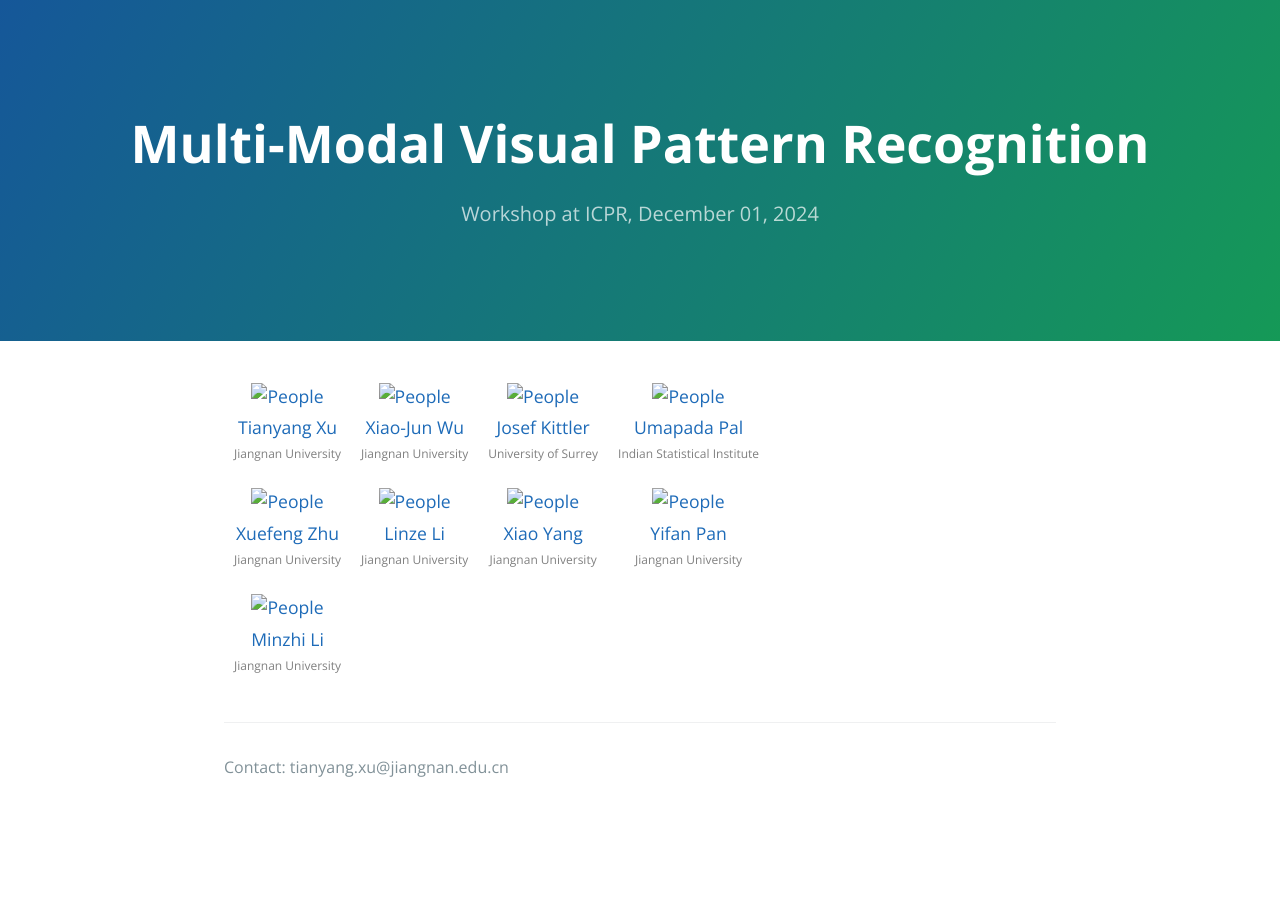
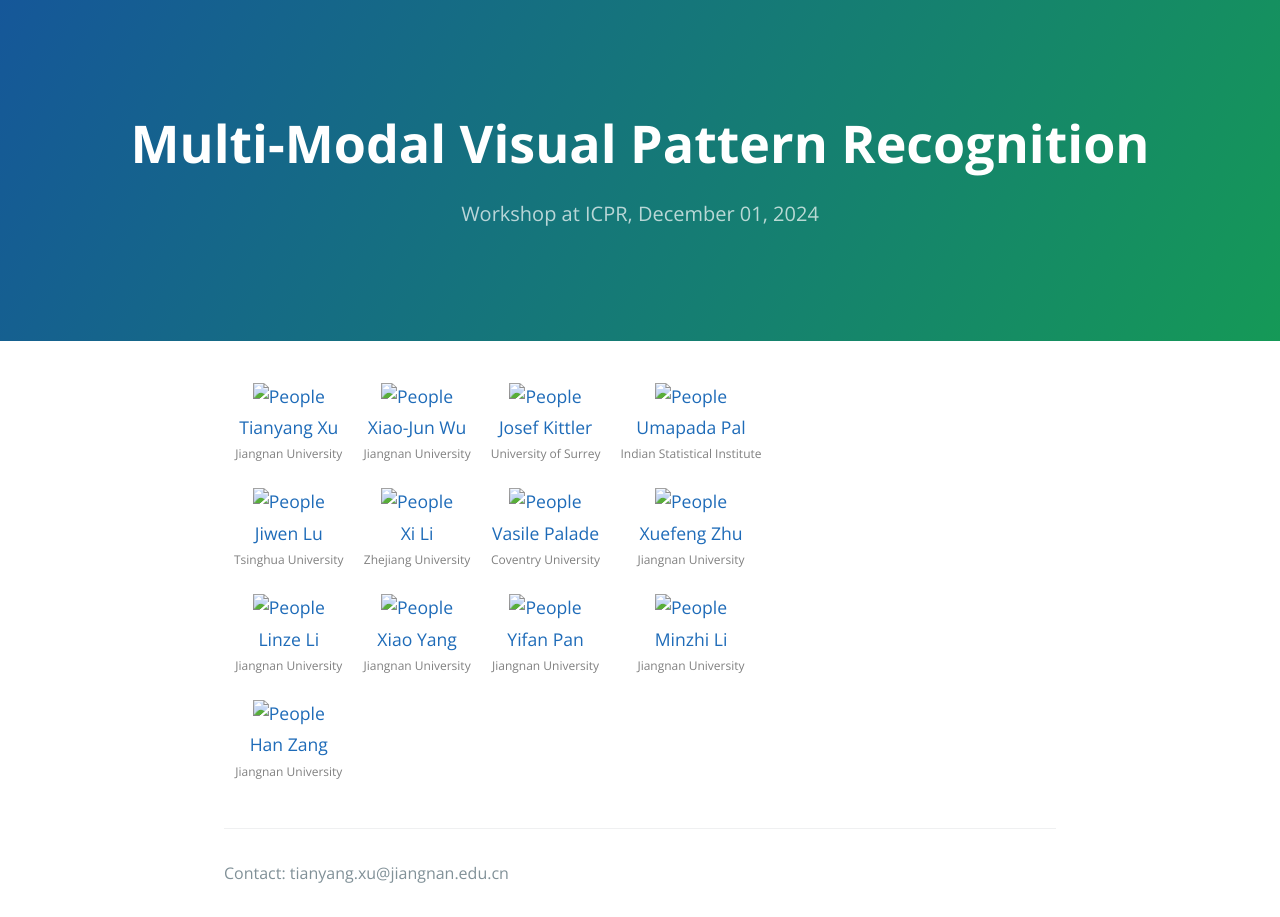
Before and after one commit to PRCI-Lab/mmvpr-workshop-icpr2024, a Jekyll site: the page built from docs/organizing-committee.md, in a window 1280 px wide. Built offline with Jekyll 4.4.1, drawn with Linux system fonts in a browser that asks for light colours; our own code applies the rules of GitHub Pages for plain Markdown files.

Commit message:
Update organizing-committee.md

```diff
--- a/docs/organizing-committee.md
+++ b/docs/organizing-committee.md
@@ -39,6 +39,33 @@
     </tr>
     <tr>
         <td style="text-align: center; padding: 10px; border: 0;">
+            <a href="https://www.au.tsinghua.edu.cn/info/1096/2329.htm">
+                <img src="./figs/Jiwen%20Lu.jpg" alt="People" style="width: 160px; height: 160px;">
+            </a>
+          <a href ="mailto:lujiwen@tsinghua.edu.cn">
+            <p style="margin: 5px 0;">Jiwen Lu</p>
+          </a>
+            <p style="margin: 5px 0; font-size: 12px; color: gray; ">Tsinghua University</p>
+        </td>
+        <td style="text-align: center; padding: 10px; border: 0;">
+            <a href="https://person.zju.edu.cn/en/xilics">
+                <img src="./figs/Xi%20Li.jpg" alt="People" style="width: 160px; height: 160px;">
+            </a>
+           <a href ="mailto:xilizju@zju.edu.cn">
+            <p style="margin: 5px 0;">Xi Li</p>
+           </a>
+            <p style="margin: 5px 0; font-size: 12px; color: gray;">Zhejiang University</p>
+        </td>
+        <td style="text-align: center; padding: 10px; border: 0;">
+            <a href="https://pureportal.coventry.ac.uk/en/persons/vasile-palade">
+                <img src="./figs/Vasile%20Palade.jpg" alt="People" style="width: 160px; height: 160px;">
+            </a>
+          <a href ="https://pureportal.coventry.ac.uk/en/persons/vasile-palade">
+            <p style="margin: 5px 0;">Vasile Palade</p>
+          </a>
+            <p style="margin: 5px 0; font-size: 12px; color: gray;">Coventry University</p>
+        </td>
+        <td style="text-align: center; padding: 10px; border: 0;">
             <a href="https://scholar.google.com/citations?user=tH4flbMAAAAJ">
                 <img src="./figs/Xuefeng%20Zhu.jpg" alt="People" style="width: 160px; height: 160px;">
             </a>
@@ -47,6 +74,8 @@
           </a>
             <p style="margin: 5px 0; font-size: 12px; color: gray; ">Jiangnan University</p>
         </td>
+    </tr>
+    <tr>
         <td style="text-align: center; padding: 10px; border: 0;">
             <a href="https://github.com/happylinze">
                 <img src="./figs/Linze%20Li.jpg" alt="People" style="width: 160px; height: 160px;">
@@ -74,9 +103,7 @@
           </a>
             <p style="margin: 5px 0; font-size: 12px; color: gray;">Jiangnan University</p>
         </td>
-    </tr>
-    <tr>
-        <td style="text-align: center; padding: 10px; border: 0;">
+            <td style="text-align: center; padding: 10px; border: 0;">
             <a href="https://prci-lab.github.io/mmvpr-workshop-icpr2024/">
                 <img src="./figs/Minzhi%20Li.jpg" alt="People" style="width: 160px; height: 160px;">
             </a>
@@ -86,4 +113,15 @@
             <p style="margin: 5px 0; font-size: 12px; color: gray;">Jiangnan University</p>
         </td>
     </tr>
+    <tr>
+        <td style="text-align: center; padding: 10px; border: 0;">
+            <a href="https://prci-lab.github.io/mmvpr-workshop-icpr2024/">
+                <img src="./figs/Han%20Zang.jpg" alt="People" style="width: 160px; height: 160px;">
+            </a>
+          <a href ="https://prci-lab.github.io/mmvpr-workshop-icpr2024/">
+            <p style="margin: 5px 0;">Han Zang</p>
+          </a>
+            <p style="margin: 5px 0; font-size: 12px; color: gray; ">Jiangnan University</p>
+        </td>
+    </tr>
 </table>
```
